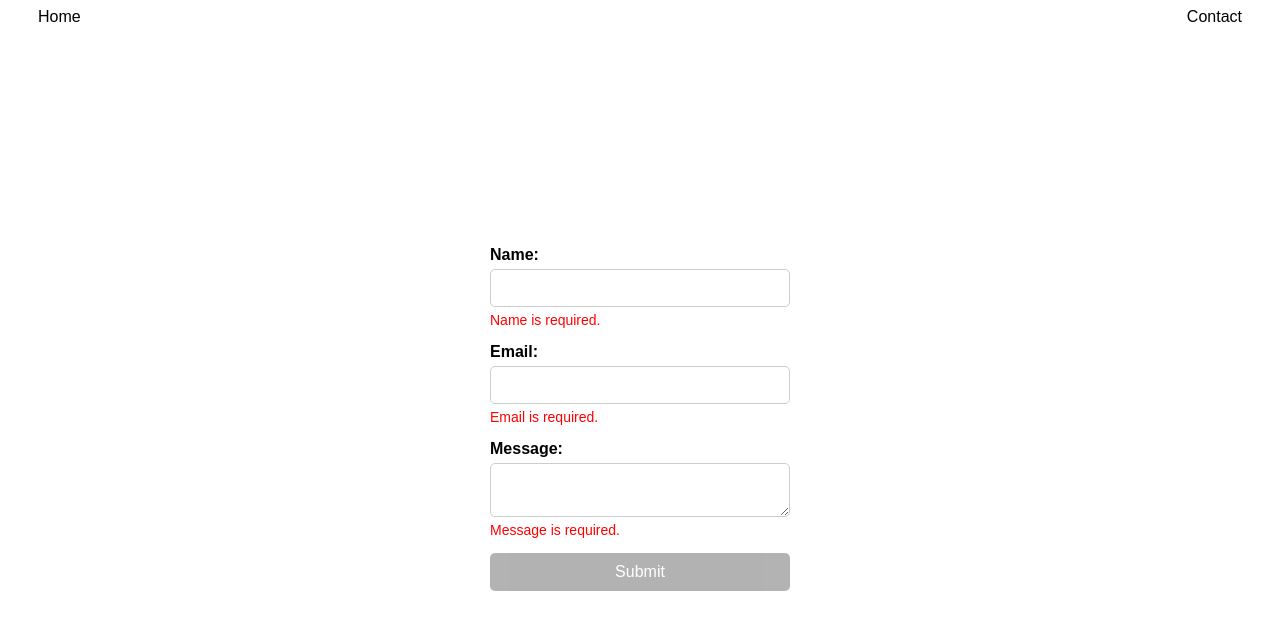
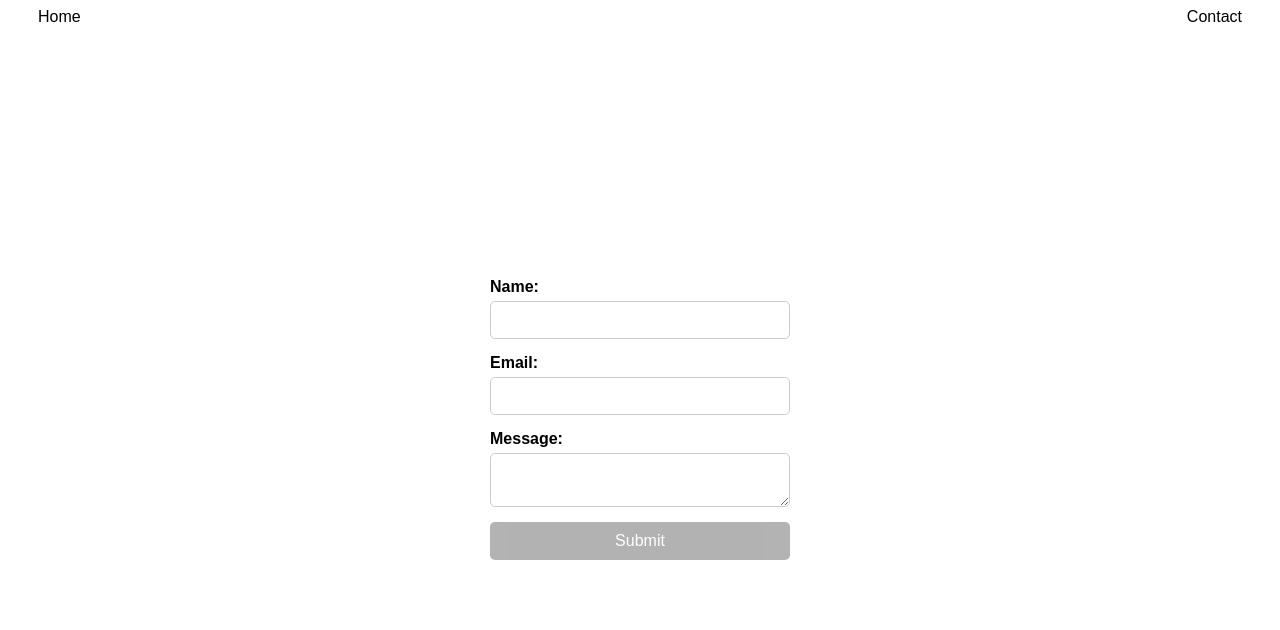
Before and after one commit to cluebbe/ai-impersonator-angular, an Angular app: page /contact in a window 1280 px wide. Shown: the top 630 px of the page. Built offline with nearby package versions, Linux system fonts and the light colour scheme.

Commit message:
omit showing of error message when not touched

```diff
--- a/src/app/contact/contact.component.html
+++ b/src/app/contact/contact.component.html
@@ -2,14 +2,14 @@
     <div class="form-group">
         <label for="name">Name:</label>
         <input type="text" id="name" name="name" formControlName="nameControl">
-        <div *ngIf="contactForm.get('nameControl')?.invalid" class="validation-error">
+        <div *ngIf="contactForm.get('nameControl')?.invalid && (contactForm.get('emailControl')?.dirty || contactForm.get('emailControl')?.touched)" class="validation-error">
             <div *ngIf="contactForm.get('nameControl')?.errors?.['required']">Name is required.</div>
         </div>
     </div>
     <div class="form-group">
         <label for="email">Email:</label>
         <input type="text" id="email" name="email" formControlName="emailControl">
-        <div *ngIf="contactForm.get('emailControl')?.invalid" class="validation-error">
+        <div *ngIf="contactForm.get('emailControl')?.invalid  && (contactForm.get('emailControl')?.dirty || contactForm.get('emailControl')?.touched)" class="validation-error">
             <div *ngIf="contactForm.get('emailControl')?.errors?.['required']">Email is required.</div>
             <div *ngIf="contactForm.get('emailControl')?.errors?.['email']">Invalid format</div>
         </div>
@@ -17,7 +17,7 @@
     <div class="form-group">
         <label for="message">Message:</label>
         <textarea id="message" name="message" formControlName="messageControl"></textarea>
-        <div *ngIf="contactForm.get('messageControl')?.invalid" class="validation-error">
+        <div *ngIf="contactForm.get('messageControl')?.invalid && (contactForm.get('messageControl')?.dirty || contactForm.get('messageControl')?.touched)" class="validation-error">
             <div *ngIf="contactForm.get('messageControl')?.errors?.['required']">Message is required.</div>
             <div *ngIf="contactForm.get('messageControl')?.errors?.['minlength']">At least {{contactForm.get('messageControl')?.errors?.['minlength'].requiredLength}} characters</div>
             <div *ngIf="contactForm.get('messageControl')?.errors?.['maxlength']">At most {{contactForm.get('messageControl')?.errors?.['maxlength'].requiredLength}} characters</div>
```
